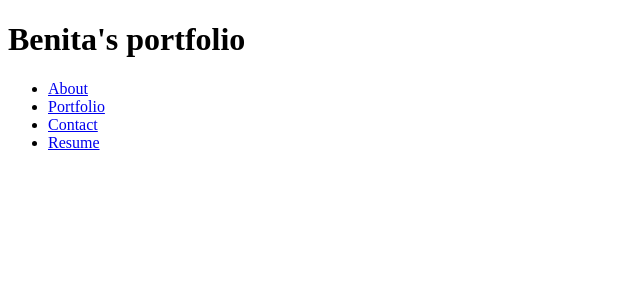
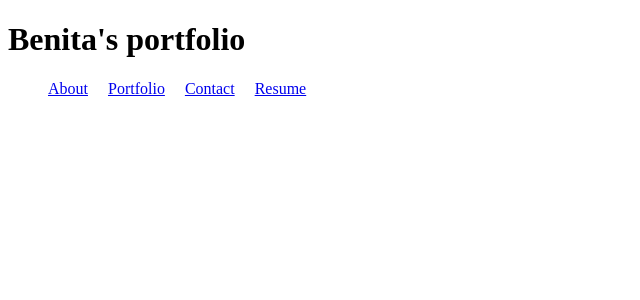
Before and after one commit to benitaisaac/react-portfolio, a React (Vite) app in the folder react-portfolio/: page / in a window 1280 px wide. Shown: the top 300 px of the page, without its empty margins (0-640 px from the left). Built offline with nearby package versions, Linux system fonts and the light colour scheme.

Commit message:
added a styling sheet and imported it in main.jsx

```diff
--- /dev/null
+++ b/react-portfolio/src/index.css
@@ -0,0 +1,10 @@
+.flex-row {
+    display: flex;
+    flex-wrap: wrap;
+    list-style-type: none;
+  }
+
+/* create a margin between list items in navigation */
+.m1{
+    margin-right:20px;
+}
--- a/react-portfolio/src/main.jsx
+++ b/react-portfolio/src/main.jsx
@@ -7,6 +7,7 @@ import About from './components/pages/About.jsx';
 import Portfolio from './components/pages/Portfolio.jsx';
 import Contact from './components/pages/Contact.jsx';
 import Resume from './components/pages/Resume.jsx';
+import './index.css';
 
 const router = createBrowserRouter([
   {
```
